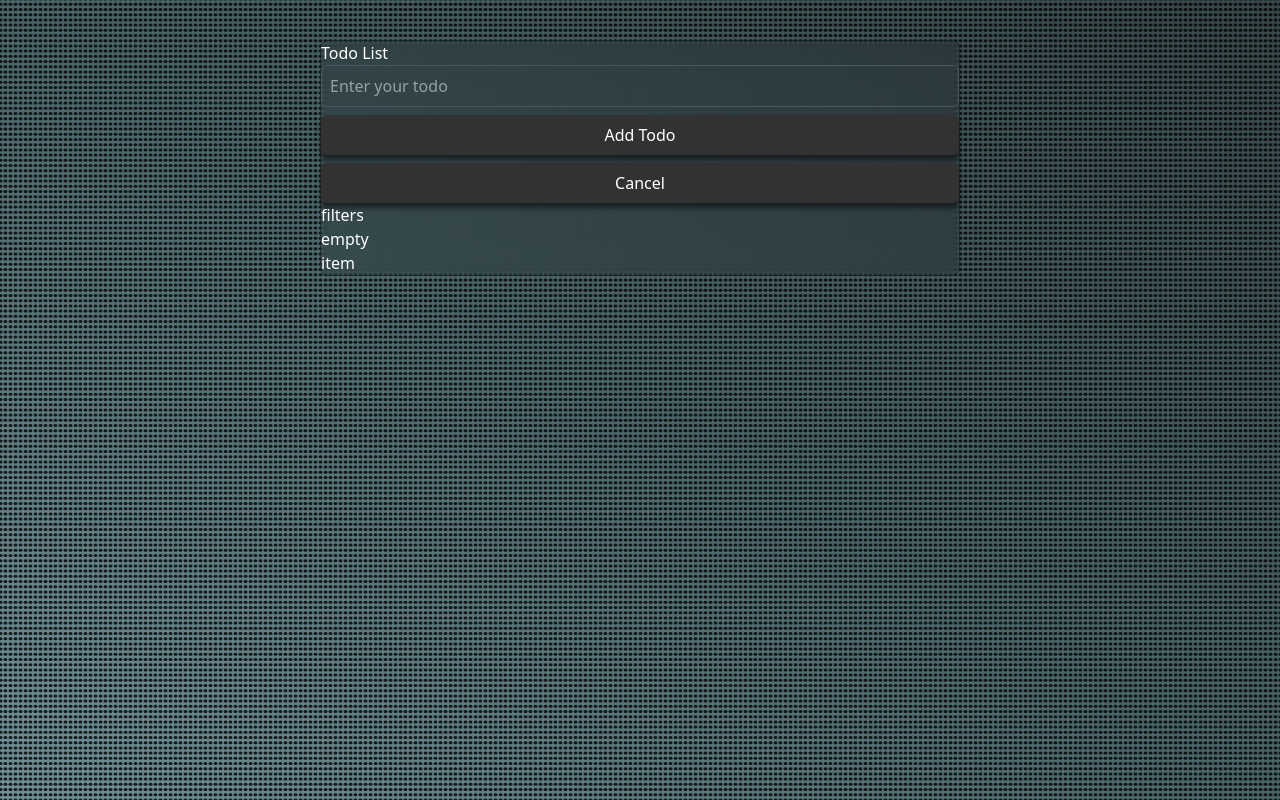
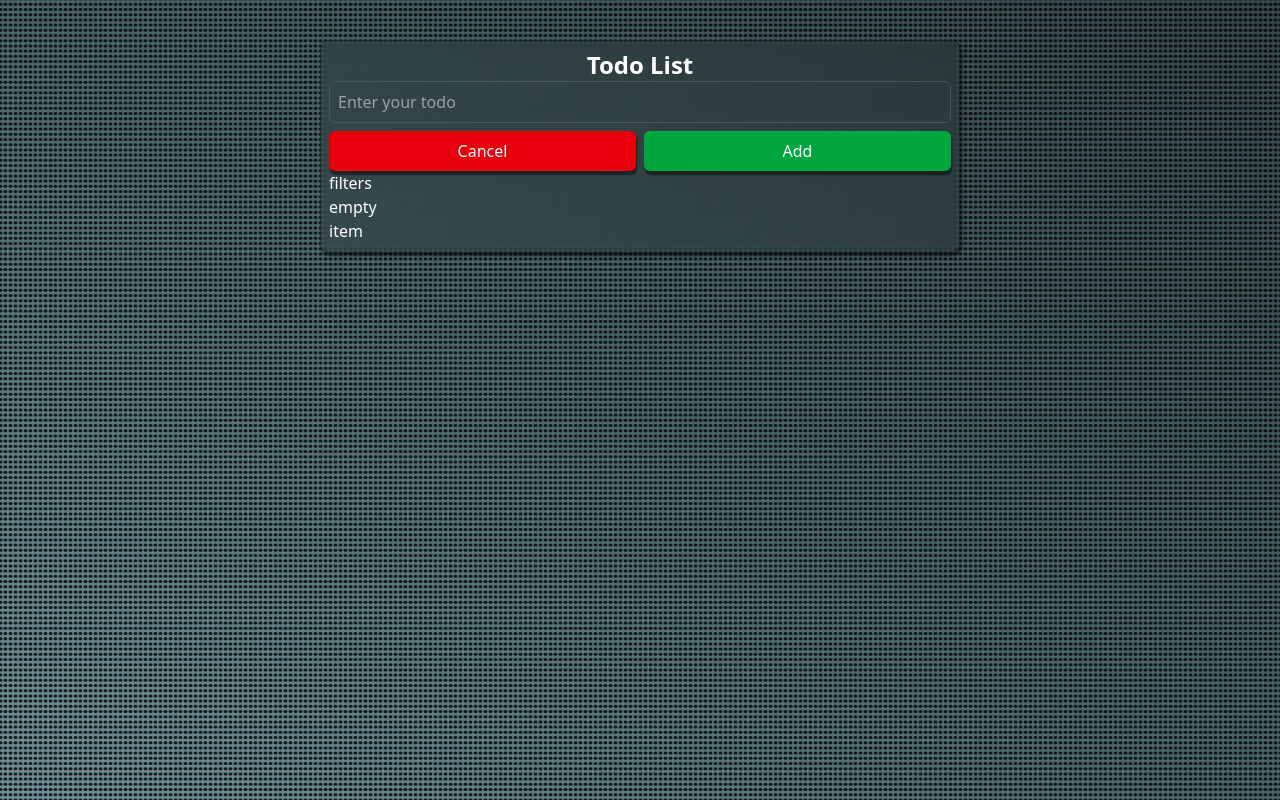
Before and after one commit to TraceOfHumanity/todo-list-vue, a Vue app: page / in a window 1280 px wide. Built offline with nearby package versions, Linux system fonts and the light colour scheme.

Commit message:
style(todo): improve styling and layout of Todo components

```diff
--- a/src/components/Todo/Todo.vue
+++ b/src/components/Todo/Todo.vue
@@ -1,5 +1,5 @@
 <template>
-  <div class="rounded-lg backdrop-blur-xs border border-black/30">
+  <div class="rounded-lg backdrop-blur-xs border border-black/30 p-2 shadow-[2px_4px_3px_rgba(0,0,0,0.5)]">
     <slot></slot>
   </div>
 </template>
--- a/src/components/Todo/TodoHeader.vue
+++ b/src/components/Todo/TodoHeader.vue
@@ -1,7 +1,5 @@
 <template>
-  <div class="">
-    <h1>Todo List</h1>
-  </div>
+  <h1 class="text-2xl font-bold text-center">Todo List</h1>
 </template>
 
 <script setup lang="ts"></script>
--- a/src/components/Todo/TodoInput.vue
+++ b/src/components/Todo/TodoInput.vue
@@ -1,8 +1,10 @@
 <template>
   <div class="grid gap-2">
     <BaseInput v-model="title" />
-    <BaseButton @click="addTodo">Add Todo</BaseButton>
-    <BaseButton @click="cancel">Cancel</BaseButton>
+    <div class="grid grid-cols-2 gap-2">
+      <BaseButton class="bg-red-600" @click="cancel">Cancel</BaseButton>
+      <BaseButton class="bg-green-600" @click="addTodo">Add</BaseButton>
+    </div>
   </div>
 </template>
 
--- a/src/components/base/BaseButton.vue
+++ b/src/components/base/BaseButton.vue
@@ -1,13 +1,11 @@
-
 <script setup lang="ts">
-
 defineEmits<{
-  (e: 'click'): void;
+  (e: "click"): void;
 }>();
 </script>
 
 <template>
-  <button class="bg-[#323232] text-white p-2 rounded-md shadow-[0_5px_5px_rgba(0,0,0,0.5)]" @click="$emit('click')">
+  <button class="bg-[#323232] text-white p-2 rounded-md shadow-[1px_4px_2px_rgba(0,0,0,0.5)]" @click="$emit('click')">
     <slot></slot>
   </button>
 </template>
```
